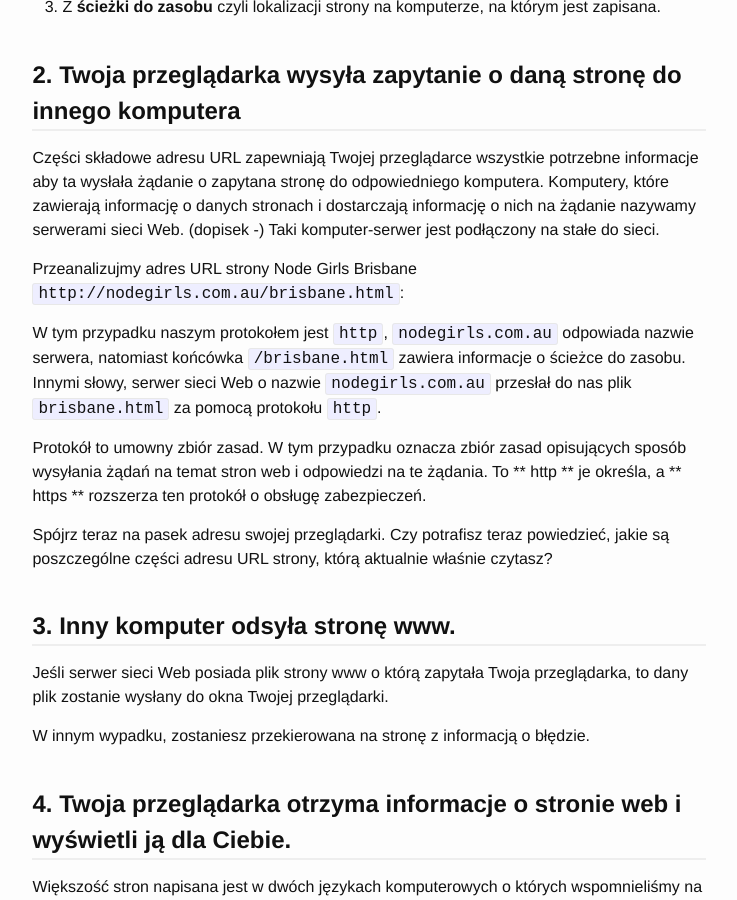
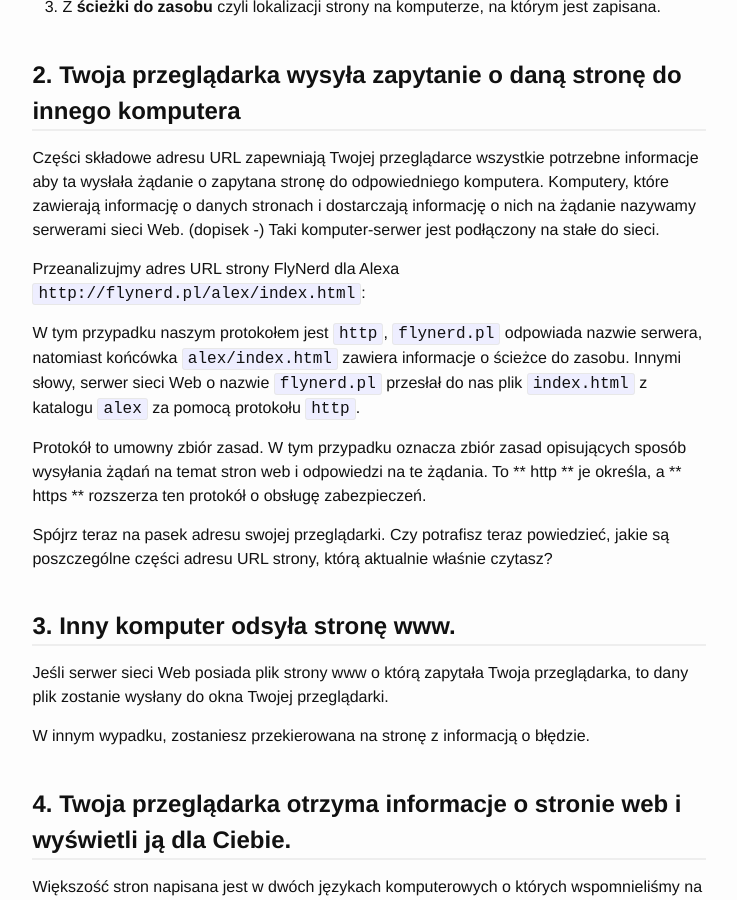
Before and after one commit to doITforAlex/HTML-CSS, a Jekyll site: the page built from _steps/step0.markdown, in a window 1280 px wide and 900 px high, scrolled down 1843 px. Shown: the whole window, without its empty margins (413-1150 px from the left). Built offline with Jekyll 4.4.1, drawn with Linux system fonts in a browser that asks for light colours; nearby versions of some CDN libraries.

Commit message:
step update

````diff
--- a/_steps/step0.markdown
+++ b/_steps/step0.markdown
@@ -64,9 +64,9 @@ Każdy adres URL składa się z trzech części:
 
 Części składowe adresu URL zapewniają Twojej przeglądarce wszystkie potrzebne informacje aby ta wysłała żądanie o zapytana stronę do odpowiedniego komputera. Komputery, które zawierają informację o danych stronach i dostarczają informację o nich na żądanie nazywamy serwerami sieci Web. (dopisek -) Taki komputer-serwer jest podłączony na stałe do sieci.
 
-Przeanalizujmy adres URL strony Node Girls Brisbane `http://nodegirls.com.au/brisbane.html`:
+Przeanalizujmy adres URL strony FlyNerd dla Alexa `http://flynerd.pl/alex/index.html`:
 
-W tym przypadku naszym protokołem jest `http`, `nodegirls.com.au` odpowiada nazwie serwera, natomiast końcówka `/brisbane.html` zawiera informacje o ścieżce do zasobu. Innymi słowy, serwer sieci Web o nazwie `nodegirls.com.au` przesłał do nas plik `brisbane.html` za pomocą protokołu `http`.
+W tym przypadku naszym protokołem jest `http`, `flynerd.pl` odpowiada nazwie serwera, natomiast końcówka `alex/index.html` zawiera informacje o ścieżce do zasobu. Innymi słowy, serwer sieci Web o nazwie `flynerd.pl` przesłał do nas plik `index.html` z katalogu `alex` za pomocą protokołu `http`.
 
 Protokół to umowny zbiór zasad. W tym przypadku oznacza zbiór zasad opisujących sposób wysyłania żądań na temat stron web i odpowiedzi na te żądania. To ** http ** je określa, a ** https ** rozszerza ten protokół o obsługę zabezpieczeń.
 
--- a/_steps/step4.markdown
+++ b/_steps/step4.markdown
@@ -132,7 +132,7 @@ Widzisz w tagu część `href="muffins.html"`? Nazywamy ją atrybutem. W szczeg
 Gdybyśmy chcieli dać odnośnik do innej strony niż nasza, to wtedy musimy podać kompletny już adres:
 
 ```html
-<a href="http://nodegirls.com.au/brisbane.html">Node Girls: Brisbane</a>
+<a href="http://flynerd.pl/alex/index.html">Do IT for Alex</a>
 ```
 Niektóre tagi wymagają atrybutów aby wywołać określone funkcje.
 
````
